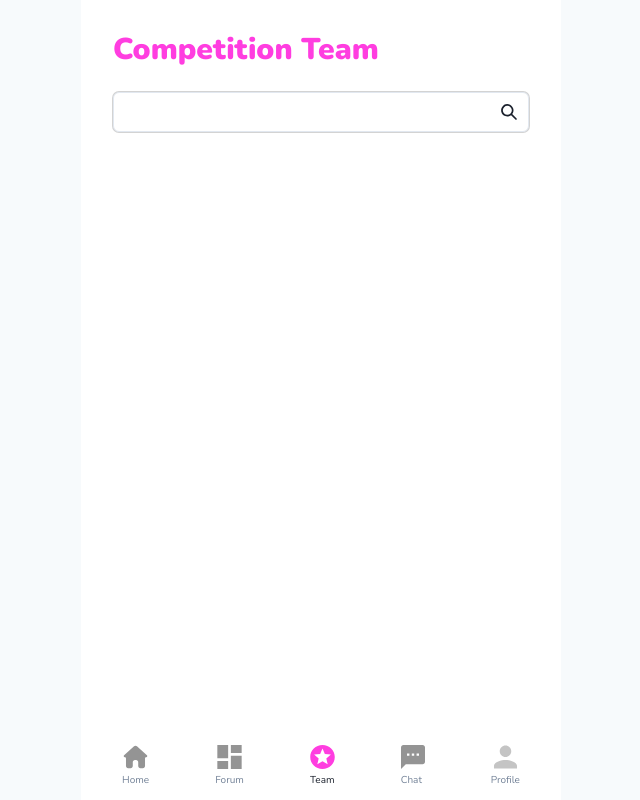
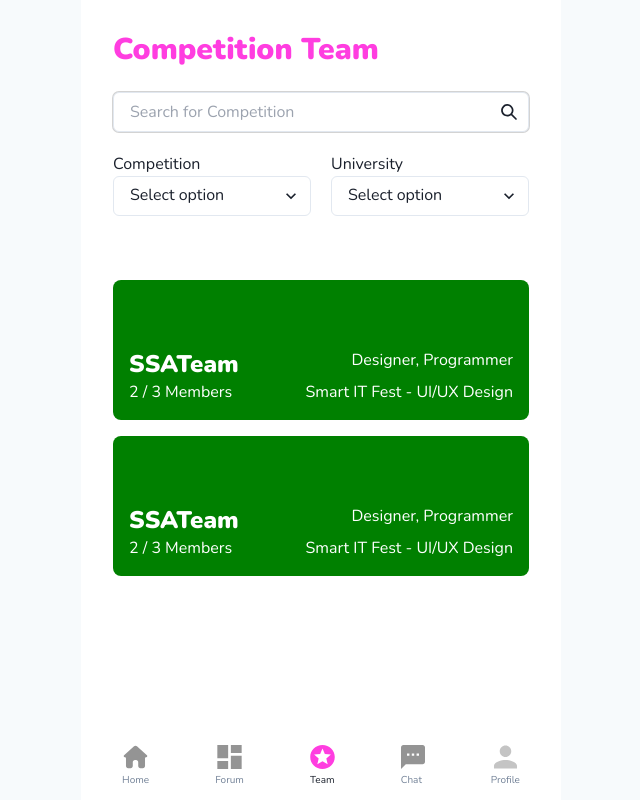
Before and after one commit to milhamm/vie, a Next.js app in the folder app/: page /team in a window 1280 px wide. Shown: the whole page, without its empty margins (319-959 px from the left). Built offline with nearby package versions, Linux system fonts and the light colour scheme.

Commit message:
add team page

```diff
--- a/app/pages/team.tsx
+++ b/app/pages/team.tsx
@@ -3,6 +3,8 @@ import {
   InputGroup,
   InputLeftElement,
   InputRightElement,
+  Select,
+  Text,
 } from "@chakra-ui/react";
 import { SearchIcon } from "@chakra-ui/icons";
 import DefaultLayout from "components/Layouts/DefaultLayout";
@@ -15,11 +17,60 @@ const Team = () => {
           Competition Team
         </h1>
         <InputGroup>
-          <Input />
+          <Input placeholder="Search for Competition" />
           <InputRightElement>
             <SearchIcon />
           </InputRightElement>
         </InputGroup>
+        <div className="mt-5 flex gap-5">
+          <div className="w-full">
+            <Text>Competition</Text>
+            <Select placeholder="Select option">
+              <option value="option1">Option 1</option>
+              <option value="option2">Option 2</option>
+              <option value="option3">Option 3</option>
+            </Select>
+          </div>
+          <div className="w-full">
+            <Text>University</Text>
+            <Select placeholder="Select option">
+              <option value="option1">Option 1</option>
+              <option value="option2">Option 2</option>
+              <option value="option3">Option 3</option>
+            </Select>
+          </div>
+        </div>
+
+        <div className="mt-[4rem] flex flex-col gap-4">
+          <div className="flex justify-center">
+            <div className="h-[140px] w-[420px] rounded-lg	bg-[green] flex items-end">
+              <div className="p-4 w-full">
+                <div className="flex w-full justify-between">
+                  <h1 className="text-white text-2xl font-black">SSATeam</h1>
+                  <p className="text-white">Designer, Programmer</p>
+                </div>
+                <div className="flex w-full justify-between">
+                  <h6 className="text-white">2 / 3 Members</h6>
+                  <p className="text-white">Smart IT Fest - UI/UX Design</p>
+                </div>
+              </div>
+            </div>
+          </div>
+          <div className="flex justify-center">
+            <div className="h-[140px] w-[420px] rounded-lg	bg-[green] flex items-end">
+              <div className="p-4 w-full">
+                <div className="flex w-full justify-between">
+                  <h1 className="text-white text-2xl font-black">SSATeam</h1>
+                  <p className="text-white">Designer, Programmer</p>
+                </div>
+                <div className="flex w-full justify-between">
+                  <h6 className="text-white">2 / 3 Members</h6>
+                  <p className="text-white">Smart IT Fest - UI/UX Design</p>
+                </div>
+              </div>
+            </div>
+          </div>
+        </div>
       </div>
     </DefaultLayout>
   );
```
